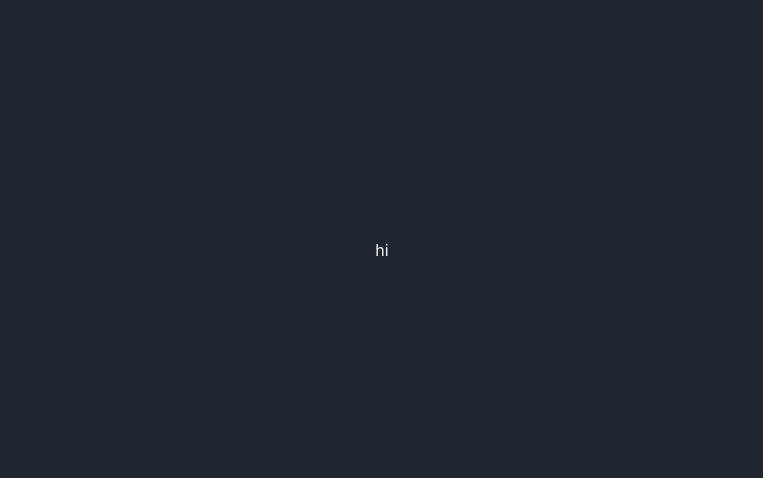
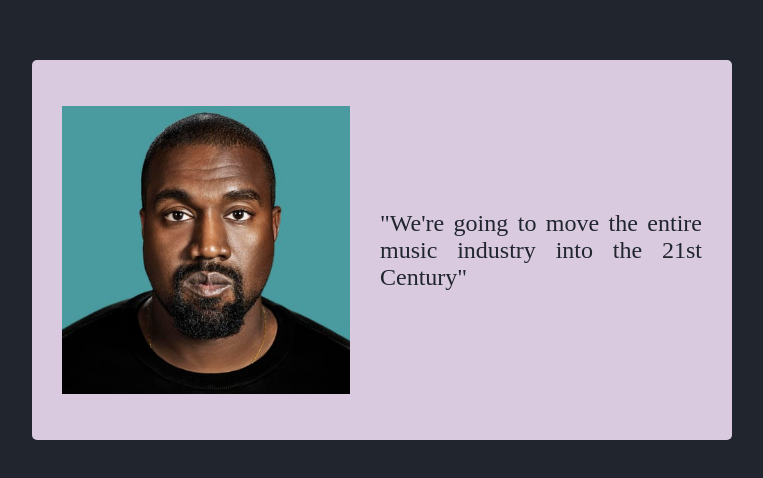
Before and after one commit to jamkich/nestling, a React (Create React App) app: page / in a window 1280 px wide. Shown: the part 150-628 px from the top of the page, without its empty margins (258-1021 px from the left). Built offline with nearby package versions, Linux system fonts and the light colour scheme; the HTML template or start-up script is replaced by a standard one.

Commit message:
Add some style card

```diff
--- a/src/App.js
+++ b/src/App.js
@@ -1,16 +1,11 @@
-import { useEffect, useState } from 'react';
 import { Wrapper } from './App.styles';
-
+import Card from './components/Card/Card';
 const App = () => {
-  const [quote, setQuote] = useState();
-
-  // useEffect(() => {
-  //   fetch('/kanye')
-  //     .then((res) => console.log(res))
-  //     .then((data) => setQuote(data));
-  // }, [quote]);
-
-  return <Wrapper>hi</Wrapper>;
+  return (
+    <Wrapper>
+      <Card />
+    </Wrapper>
+  );
 };
 
 export default App;
--- a/src/assets/styles/fonts.css
+++ b/src/assets/styles/fonts.css
@@ -1 +1,2 @@
 @import url('https://fonts.googleapis.com/css2?family=Montserrat:wght@400;700&display=swap');
+@import url('https://fonts.googleapis.com/css2?family=Kalam:wght@300;400&display=swap');
--- /dev/null
+++ b/src/components/Card/Card.js
@@ -0,0 +1,22 @@
+import { useEffect, useState } from 'react';
+import { CardWrapper, Quote } from './Card.styles';
+import kanye from '../../assets/images/ye.jpeg';
+
+const Card = () => {
+  const [quote, setQuote] = useState();
+
+  // useEffect(() => {
+  //   fetch('/kanye')
+  //     .then((res) => console.log(res))
+  //     .then((data) => setQuote(data));
+  // }, [quote]);
+
+  return (
+    <CardWrapper>
+      <img src={kanye} alt="Kanye West" />
+      <Quote>"We're going to move the entire music industry into the 21st Century"</Quote>
+    </CardWrapper>
+  );
+};
+
+export default Card;
--- /dev/null
+++ b/src/components/Card/Card.styles.js
@@ -0,0 +1,27 @@
+import styled from 'styled-components';
+
+export const CardWrapper = styled.div`
+  background-color: #d9cae0;
+  display: flex;
+  justify-content: center;
+  align-items: center;
+  width: 50vw;
+  height: 40vh;
+  color: #20252e;
+  border-radius: 5px;
+  padding: 30px;
+
+  img {
+    object-fit: cover;
+    max-width: 300px;
+    width: 50%;
+    height: 90%;
+    padding-right: 30px;
+  }
+`;
+
+export const Quote = styled.p`
+  font-size: 1.5em;
+  font-family: 'Kalam', cursive;
+  text-align: justify;
+`;
```
Also changed, not shown: src/assets/images/ye.jpeg (added).
